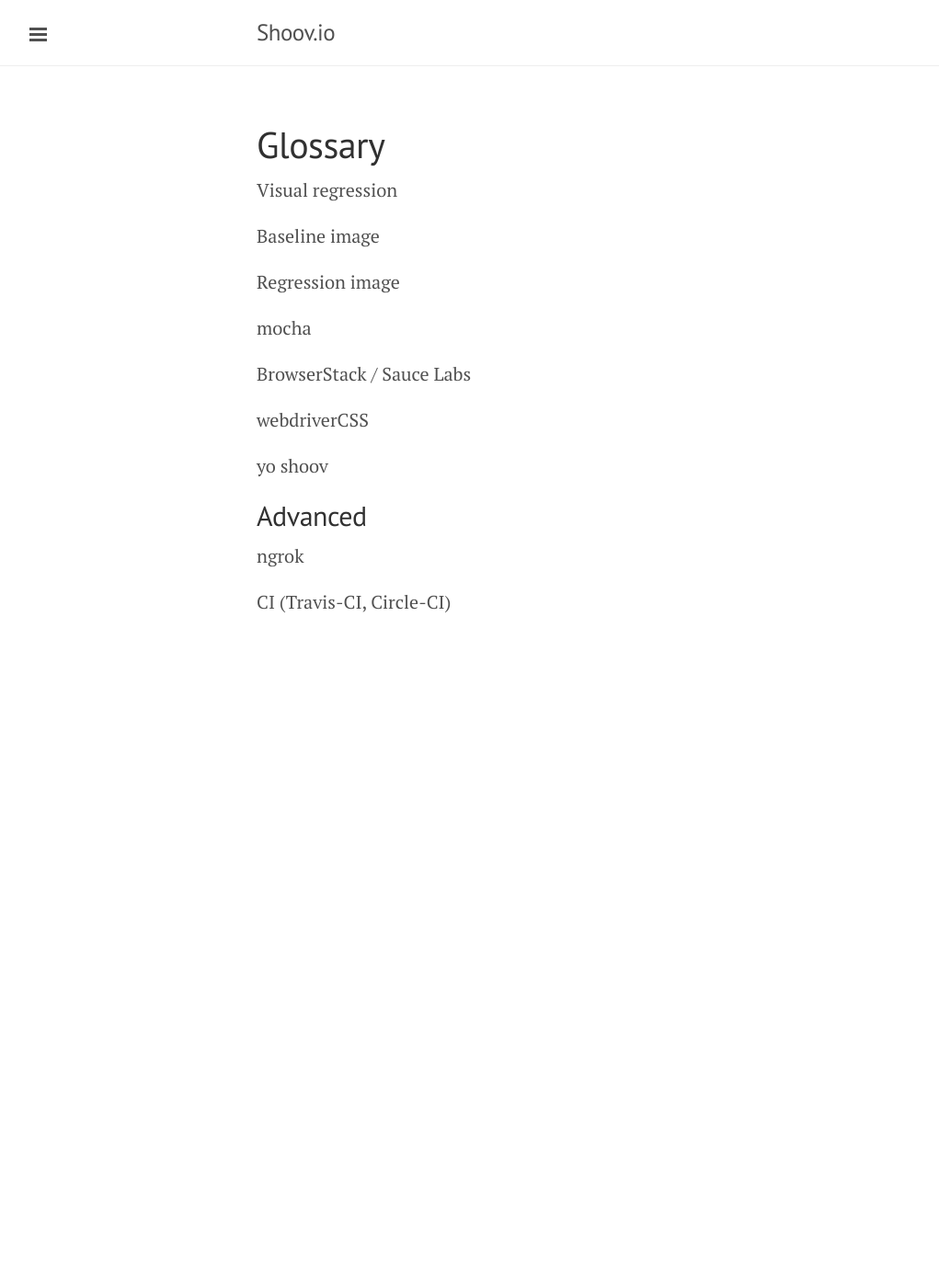
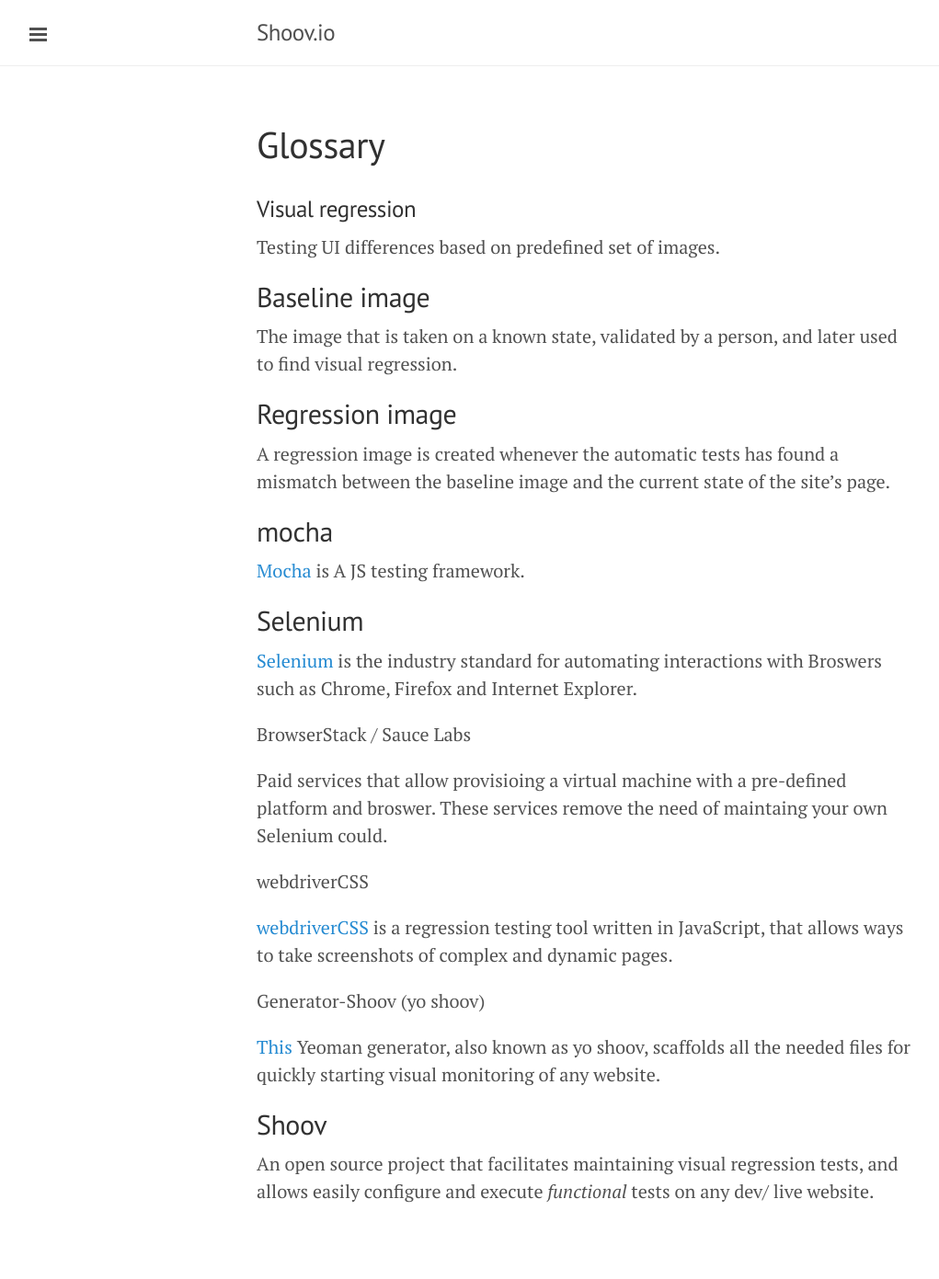
Before and after one commit to shoov/shoov.io, a Jekyll site: the page built from src/tutorials/glossary.md, in a window 1280 px wide. Shown: the whole page at 92% size, without its empty margins (1-1022 px from the left). Built offline with Jekyll 4.4.1, drawn with Linux system fonts in a browser that asks for light colours; Markdown is read by kramdown in place of the engine named in the settings; before the commit the page ends 900 px from its top, so only the background shows below that.

Commit message:
glossary

```diff
--- a/src/tutorials/glossary.md
+++ b/src/tutorials/glossary.md
@@ -3,23 +3,38 @@
 title: Glossary
 ---
 
-Visual regression
+### Visual regression
 
-Baseline image
+Testing UI differences based on predefined set of images.
 
-Regression image
+## Baseline image
 
-mocha
+The image that is taken on a known state, validated by a person, and later used to find visual regression.
+
+## Regression image
+
+A regression image is created whenever the automatic tests has found a mismatch between the baseline image and the current state of the site's page.
+
+## mocha
+
+[Mocha](http://mochajs.org/) is A JS testing framework.
+
+## Selenium
+
+[Selenium](http://www.seleniumhq.org/) is the industry standard for automating interactions with Broswers such as Chrome, Firefox and Internet Explorer.
 
 BrowserStack / Sauce Labs
 
+Paid services that allow provisioing a virtual machine with a pre-defined platform and broswer. These services remove the need of maintaing your own Selenium could.
+
 webdriverCSS
 
-yo shoov
+[webdriverCSS](https://github.com/webdriverio/webdrivercss) is a regression testing tool written in JavaScript, that allows ways to take screenshots of complex and dynamic pages.
 
+Generator-Shoov (yo shoov)
 
-## Advanced
+[This](https://www.npmjs.com/package/generator-shoov) Yeoman generator, also known as yo shoov, scaffolds all the needed files for quickly starting visual monitoring of any website.
 
-ngrok
+## Shoov
 
-CI (Travis-CI, Circle-CI)
+An open source project that facilitates maintaining visual regression tests, and allows easily configure and execute _functional_ tests on any dev/ live website.
```
